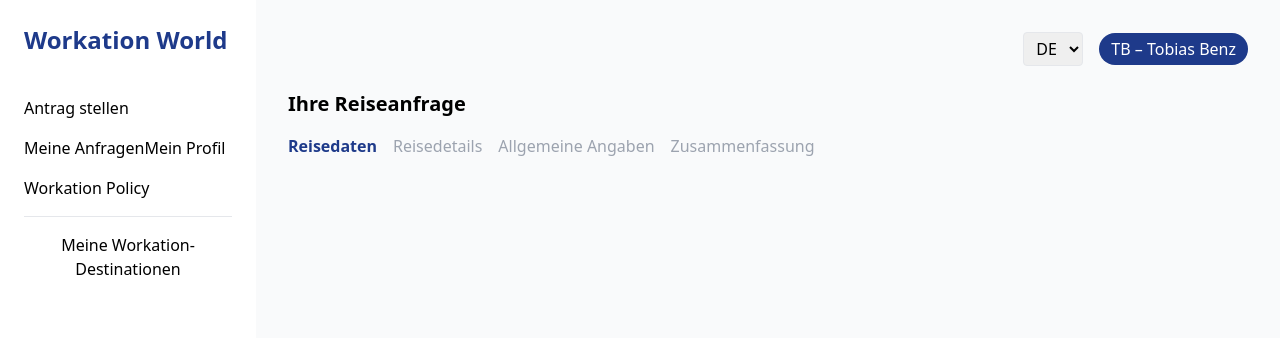
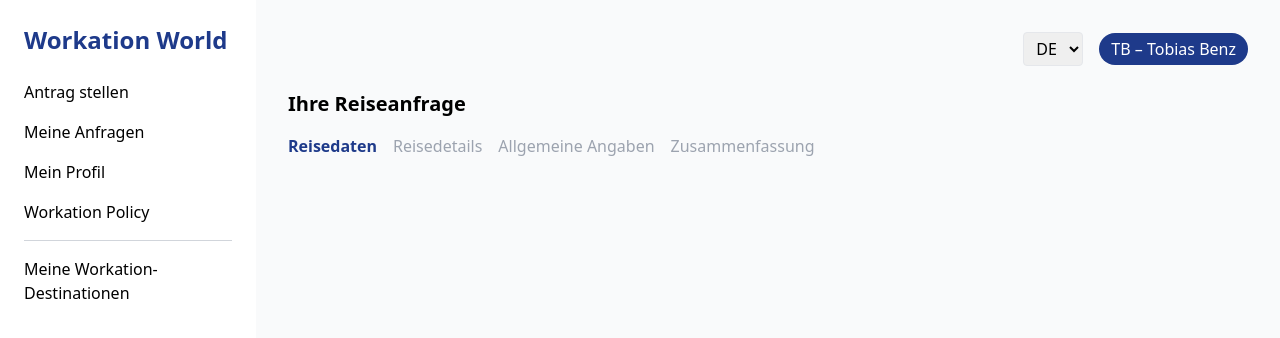
Before and after one commit to WorkationTobias/workation-prototype, a Next.js app: page / in a window 1280 px wide. Shown: the top 338 px of the page. Built offline with nearby package versions, Linux system fonts and the light colour scheme.

Commit message:
Add files via upload

```diff
--- a/pages/index.js
+++ b/pages/index.js
@@ -1,3 +1,4 @@
+
 import Head from "next/head"
 import { useEffect, useState } from "react"
 
@@ -50,13 +51,12 @@ export default function Home() {
     <div className="flex min-h-screen">
       <aside className="w-64 bg-white shadow-md p-6 space-y-4">
         <h1 className="text-2xl font-bold text-blue-900 mb-6">Workation World</h1>
-        <button onClick={() => setActiveTab("antrag")}>Antrag stellen</button>
-        <button onClick={() => setActiveTab("meine-anfragen")}>Meine Anfragen</button>
-        <button onClick={() => setActiveTab("profil")}>Mein Profil</button>
-        <button onClick={() => setActiveTab("policy")}>Workation Policy</button>
-        <div className="border-t pt-4">
-          <button onClick={() => setActiveTab("destinationen")}>Meine Workation-Destinationen</button>
-        </div>
+        <button onClick={() => setActiveTab("antrag")} className="block w-full text-left">Antrag stellen</button>
+        <button onClick={() => setActiveTab("meine-anfragen")} className="block w-full text-left">Meine Anfragen</button>
+        <button onClick={() => setActiveTab("profil")} className="block w-full text-left">Mein Profil</button>
+        <button onClick={() => setActiveTab("policy")} className="block w-full text-left">Workation Policy</button>
+        <hr className="my-4 border-gray-300" />
+        <button onClick={() => setActiveTab("destinationen")} className="block w-full text-left">Meine Workation-Destinationen</button>
       </aside>
 
       <main className="flex-1 bg-gray-50 p-8">
```
